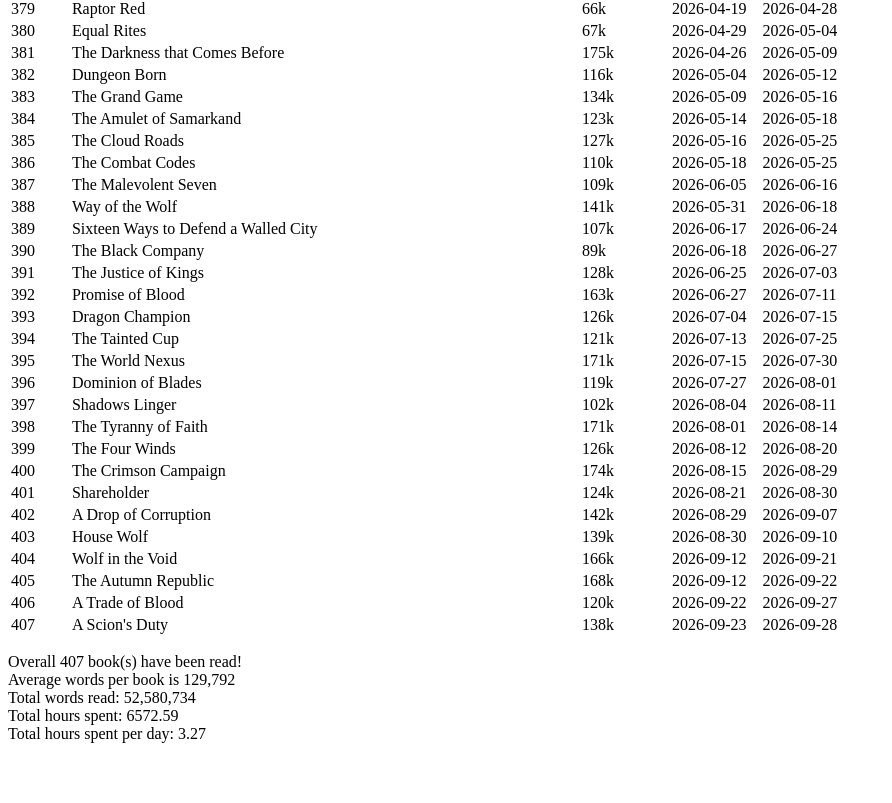
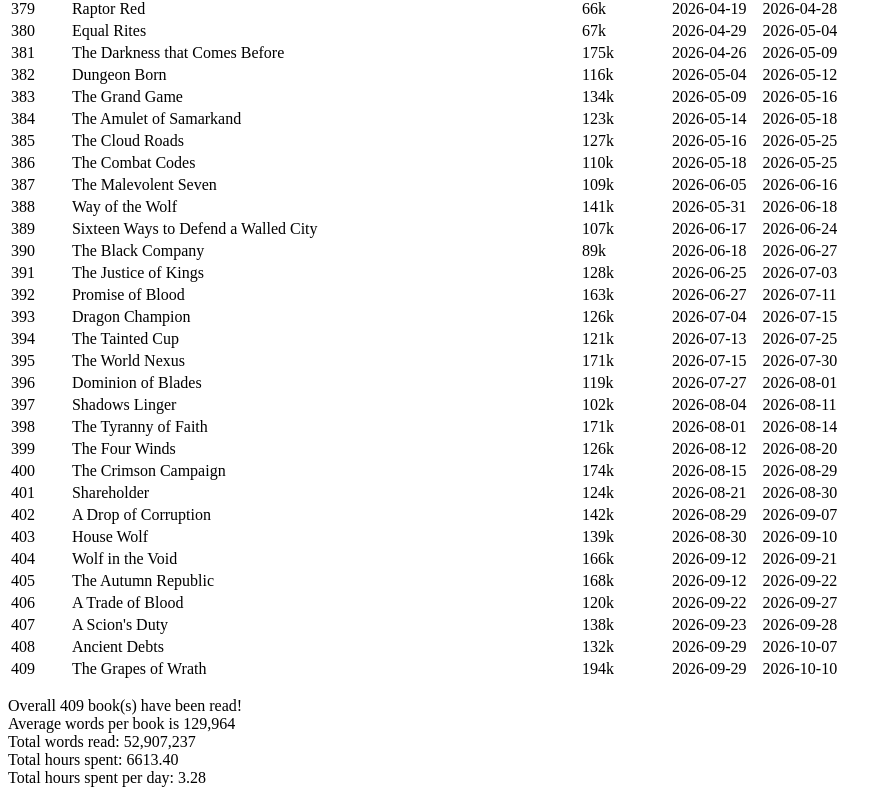
Before and after one commit to hernandocortez/books, a plain HTML site: page overall.html in a window 1280 px wide. Shown: the part 8407-9210 px from the top of the page, without its empty margins (0-892 px from the left). Before the commit the page ends 9166 px from the top, so only its background shows below. Drawn offline with Linux system fonts and the light colour scheme.

Commit message:
10/10 changes

```diff
--- a/overall.html
+++ b/overall.html
@@ -2861,8 +2861,22 @@
 <td>2026-09-23</td>
 <td>2026-09-28</td>
 <td></tr>
+<tr>
+<td>408</td>
+<td>Ancient Debts</td>
+<td>132k</td>
+<td>2026-09-29</td>
+<td>2026-10-07</td>
+<td></tr>
+<tr>
+<td>409</td>
+<td>The Grapes of Wrath</td>
+<td>194k</td>
+<td>2026-09-29</td>
+<td>2026-10-10</td>
+<td></tr>
 
         </table>
-        <p>Overall 407 book(s) have been read!<br/>Average words per book is 129,792<br/>Total words read: 52,580,734<br/>Total hours spent: 6572.59<br/>Total hours spent per day: 3.27<br/>
+        <p>Overall 409 book(s) have been read!<br/>Average words per book is 129,964<br/>Total words read: 52,907,237<br/>Total hours spent: 6613.40<br/>Total hours spent per day: 3.28<br/>
     </body>
 </html>
```
Also changed, not shown: 2026.html (+15 -1 lines).
